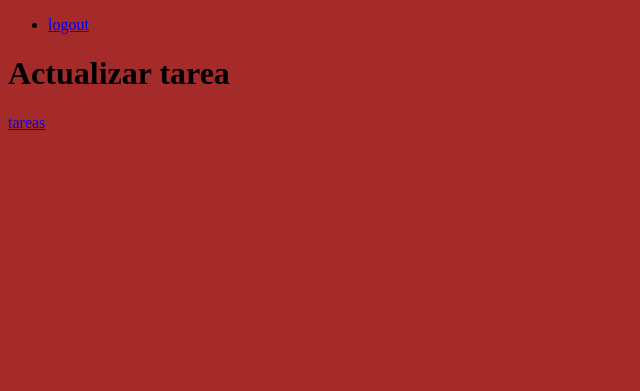
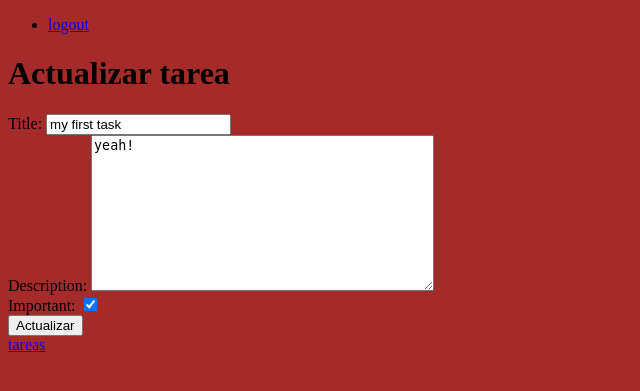
Before and after one commit to josePerezt/django-CRUD, a Django app: page /task/update/4 in a window 1280 px wide. Shown: the top 391 px of the page, without its empty margins (0-640 px from the left). Run offline with Django 5.2, Linux system fonts and the light colour scheme; a user stored in the database is signed in; data comes from the database, SQL or seed files in the repository; both versions use the stored data as it was after the commit.

Commit message:
task complete

```diff
--- a/myapp/templates/detail_task/index.html
+++ b/myapp/templates/detail_task/index.html
@@ -8,6 +8,7 @@
 {% block content %}
 <h1>detalle de tarea</h1>
 <p>{{description}}</p>
+<p>{{task_id}}</p>
 
 <a href="{% url 'task' %}">tareas</a>
 
--- a/myapp/templates/task/index.html
+++ b/myapp/templates/task/index.html
@@ -18,6 +18,10 @@
     <a href="{% url 'update_task' task.id %}">
       <p>modificar</p>
     </a>
+    <a href="{% url 'task_delete' task.id %}">
+      <p>Eliminar</p>
+    </a>
+    <a href="{% url 'task_completed' task.id %}">Completar</a>
   </li>
   {% endfor %}
 </ul>
--- a/myapp/templates/update_task/index.html
+++ b/myapp/templates/update_task/index.html
@@ -6,6 +6,12 @@
 <!-- body -->
 
 {% block content %}
-<h1>Actualizar tarea</h1>
+<form action="" method="post">
+  {% csrf_token %}
+  <h1>Actualizar tarea</h1>
+  {{form}}
+  <button>Actualizar</button>
+</form>
+
 <a href="{% url 'task' %}">tareas</a>
 {% endblock %}
--- a/myapp/urls.py
+++ b/myapp/urls.py
@@ -11,5 +11,7 @@ urlpatterns=[
   path("task/",views.task, name="task"),
   path("task/detail/<int:task_id>",views.task_detail, name="task_detail"),
   path("task/create",views.createTask, name="create_task"),
-  path("task/update/<int:task_id>",views.update_task, name="update_task")
+  path("task/update/<int:task_id>",views.update_task, name="update_task"),
+  path("task/delete/<int:task_id>",views.task_delete, name="task_delete"),
+  path("task/completed/<int:task_id>",views.task_completed, name="task_completed")
 ]
--- a/myapp/views.py
+++ b/myapp/views.py
@@ -6,6 +6,7 @@ from django.contrib.auth.decorators import login_required
 from django.contrib import messages
 from django.db import IntegrityError
 from .models import Task
+from django.utils import timezone
 # Create your views here.
 
 # Bienvenida
@@ -114,5 +115,25 @@ def createTask(request):
 
 @login_required
 def update_task(request,task_id):
-  print(task_id)
-  return render(request,"update_task/index.html")
+  if request.method == "POST":
+    task = get_object_or_404(Task,pk=task_id)
+    form =CreateTask(request.POST,instance=task)
+    form.save()
+    return redirect("task")
+  else:
+    task = get_object_or_404(Task,pk=task_id)
+    form = CreateTask(instance=task)
+    return render(request,"update_task/index.html",{"form":form})
+
+@login_required
+def task_delete(request,task_id):
+  task = get_object_or_404(Task, pk=task_id)
+  task.delete()
+  return redirect("task")
+
+@login_required
+def task_completed(request,task_id):
+  task = get_object_or_404(Task,pk=task_id)
+  task.datecompleted = timezone.now()
+  task.save()
+  return redirect("task")
```
Also changed, not shown: db.sqlite3.
